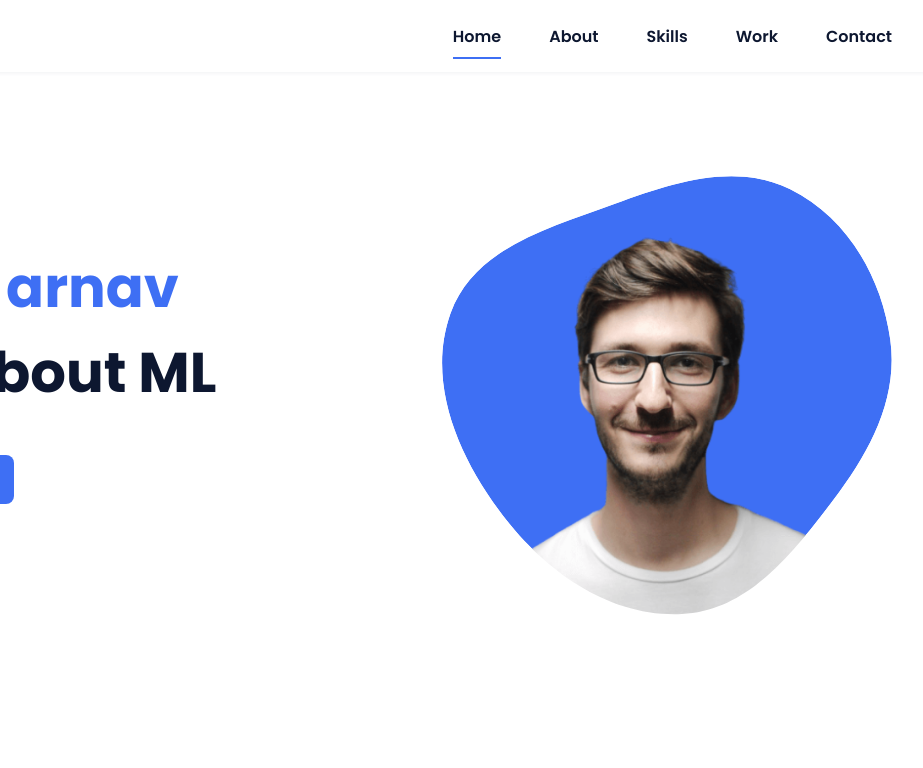
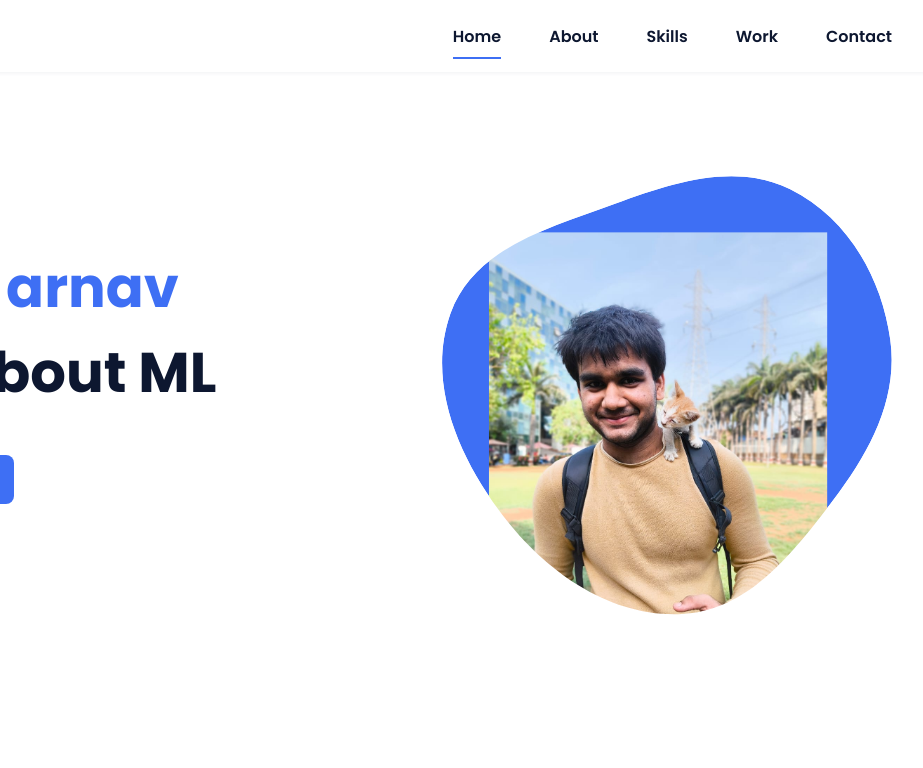
Before and after one commit to w2sg-arnav/w2sg-arnav.github.io, a plain HTML site: page index.html in a window 1280 px wide. Shown: the top 768 px of the page, 260-1183 px from the left. Drawn offline with nearby package versions, Linux system fonts and the light colour scheme.

Commit message:
Update index.html

```diff
--- a/index.html
+++ b/index.html
@@ -57,7 +57,7 @@
                         </mask>
                         <g mask="url(#mask0)">
                             <path d="M9.19024 145.964C34.0253 76.5814 114.865 54.7299 184.111 29.4823C245.804 6.98884 311.86 -14.9503 370.735 14.143C431.207 44.026 467.948 107.508 477.191 174.311C485.897 237.229 454.931 294.377 416.506 344.954C373.74 401.245 326.068 462.801 255.442 466.189C179.416 469.835 111.552 422.137 65.1576 361.805C17.4835 299.81 -17.1617 219.583 9.19024 145.964Z"/>
-                            <image class="home__blob-img" x="50" y="60" href="assets/img/perfil.png"/>
+                            <image class="home__blob-img" x="50" y="60" href="assets/img/arnav.jpg"/>
                         </g>
                     </svg>
                 </div>
```
